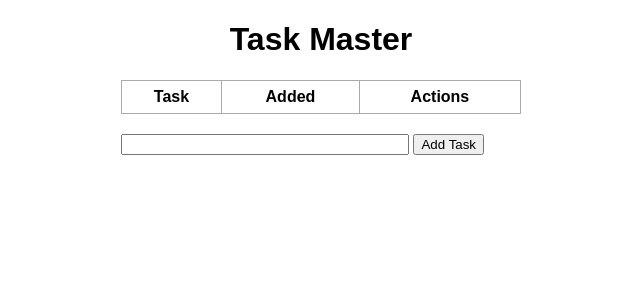
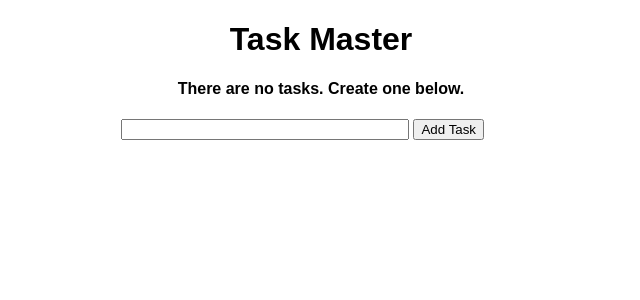
Before and after one commit to kpapezova/my_todo_app, a Flask app: page / in a window 1280 px wide. Shown: the top 300 px of the page, without its empty margins (319-959 px from the left). Run offline with Flask 3, Linux system fonts and the light colour scheme; lists and menus that the app fills with data are empty.

Commit message:
Condition if there are no tasks was added

```diff
--- a/templates/index.html
+++ b/templates/index.html
@@ -6,8 +6,10 @@
 
 {% block body %}
 <div class="content">
-    <h1 style="text-align: center;">Task Master</h1>
-
+    <h1 style="text-align: center">Task Master</h1>
+    {% if tasks|length < 1 %}
+    <h4 style="text-align: center">There are no tasks. Create one below.</h4>
+    {% else %}
     <table>
         <tr>
             <th>Task</th>
@@ -26,6 +28,7 @@
             </tr>
         {% endfor %}
     </table>
+    {% endif %}
 
     <div class="form">
         <form action="/" method="POST">
```
